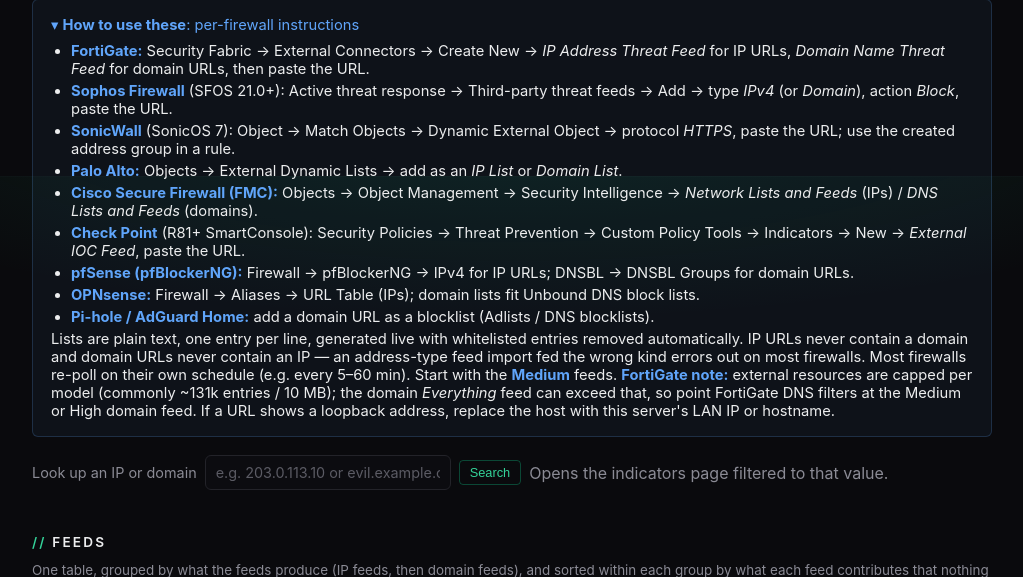
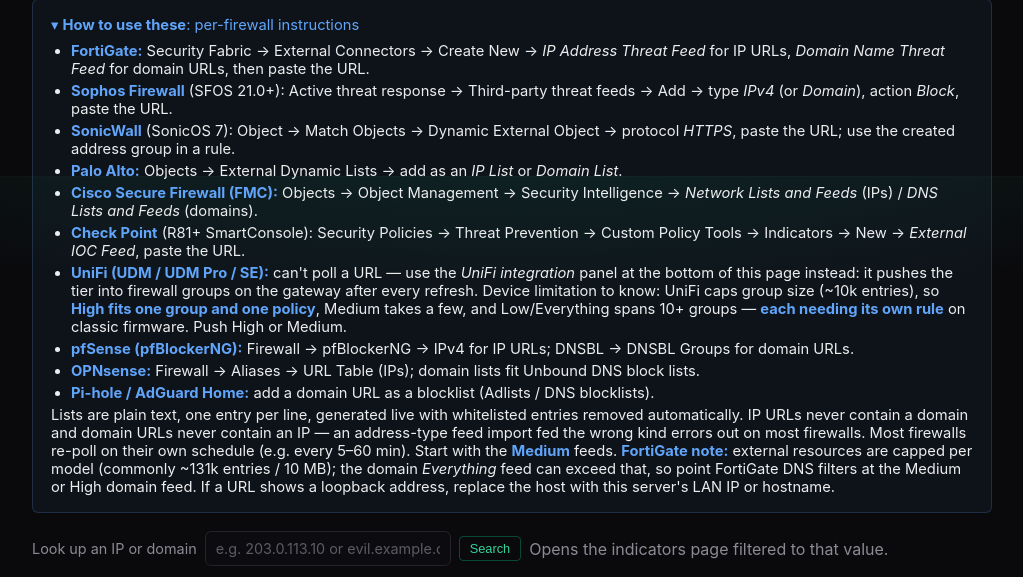
Before and after one commit to alexlinos/threat-feed-me, a FastAPI app: page / in a window 1280 px wide, after a click that opens the changed part. Shown: the part 624-1201 px from the top of the page, without its empty margins (128-1151 px from the left). Run offline with FastAPI, Linux system fonts and the light colour scheme; data comes from the database, SQL or seed files in the repository; data that the repository does not hold is empty; some libraries are stand-ins or nearby versions.

Commit message:
dashboard how-to: UniFi entry with the group-cap / rule-count caveat
The per-firewall how-to list covered every URL-polling vendor but not the
one platform that needs the push integration instead. The new entry points
at the panel and states the device limitation plainly: UniFi caps groups
at ~10k entries, so High fits one group and one policy, Medium a few, and
Low/Everything shards into 10+ groups - each needing its own rule on
classic firmware. Same caveat added to the panel instructions; it is the
reason High is the default tier.

```diff
--- a/src/threatfeedme/templates/dashboard.html
+++ b/src/threatfeedme/templates/dashboard.html
@@ -52,6 +52,12 @@
             <li><b>Palo Alto:</b> Objects → External Dynamic Lists → add as an <i>IP List</i> or <i>Domain List</i>.</li>
             <li><b>Cisco Secure Firewall (FMC):</b> Objects → Object Management → Security Intelligence → <i>Network Lists and Feeds</i> (IPs) / <i>DNS Lists and Feeds</i> (domains).</li>
             <li><b>Check Point</b> (R81+ SmartConsole): Security Policies → Threat Prevention → Custom Policy Tools → Indicators → New → <i>External IOC Feed</i>, paste the URL.</li>
+            <li><b>UniFi (UDM / UDM Pro / SE):</b> can't poll a URL — use the <i>UniFi integration</i>
+                panel at the bottom of this page instead: it pushes the tier into firewall groups on the
+                gateway after every refresh. Device limitation to know: UniFi caps group size (~10k
+                entries), so <b>High fits one group and one policy</b>, Medium takes a few, and
+                Low/Everything spans 10+ groups — <b>each needing its own rule</b> on classic firmware.
+                Push High or Medium.</li>
             <li><b>pfSense (pfBlockerNG):</b> Firewall → pfBlockerNG → IPv4 for IP URLs; DNSBL → DNSBL Groups for domain URLs.</li>
             <li><b>OPNsense:</b> Firewall → Aliases → URL Table (IPs); domain lists fit Unbound DNS block lists.</li>
             <li><b>Pi-hole / AdGuard Home:</b> add a domain URL as a blocklist (Adlists / DNS blocklists).</li>
@@ -267,7 +273,10 @@
            · Older firmware (classic firewall): <i>Settings → Firewall &amp; Security → Firewall
            Rules</i> — an <b>Internet In / Drop</b> rule with Source = the groups, and an
            <b>Internet Out / Drop</b> rule with Destination = the groups.<br>
-           For domains, point a Pi-hole/AdGuard at the domain feed URLs above instead.</p>
+           Groups cap at ~10k entries, so the tier is chunked: High is one group (one policy pair),
+           Medium a few, Everything 10+ — and classic firmware needs a rule per group, so prefer
+           High or Medium here. For domains, point a Pi-hole/AdGuard at the domain feed URLs
+           above instead.</p>
         <div class="wl-form" style="margin-top:8px">
             {# The bare switch shipped unlabeled and an operator saved with it
                untouched, then hit "enable the integration first" on Push —
```
